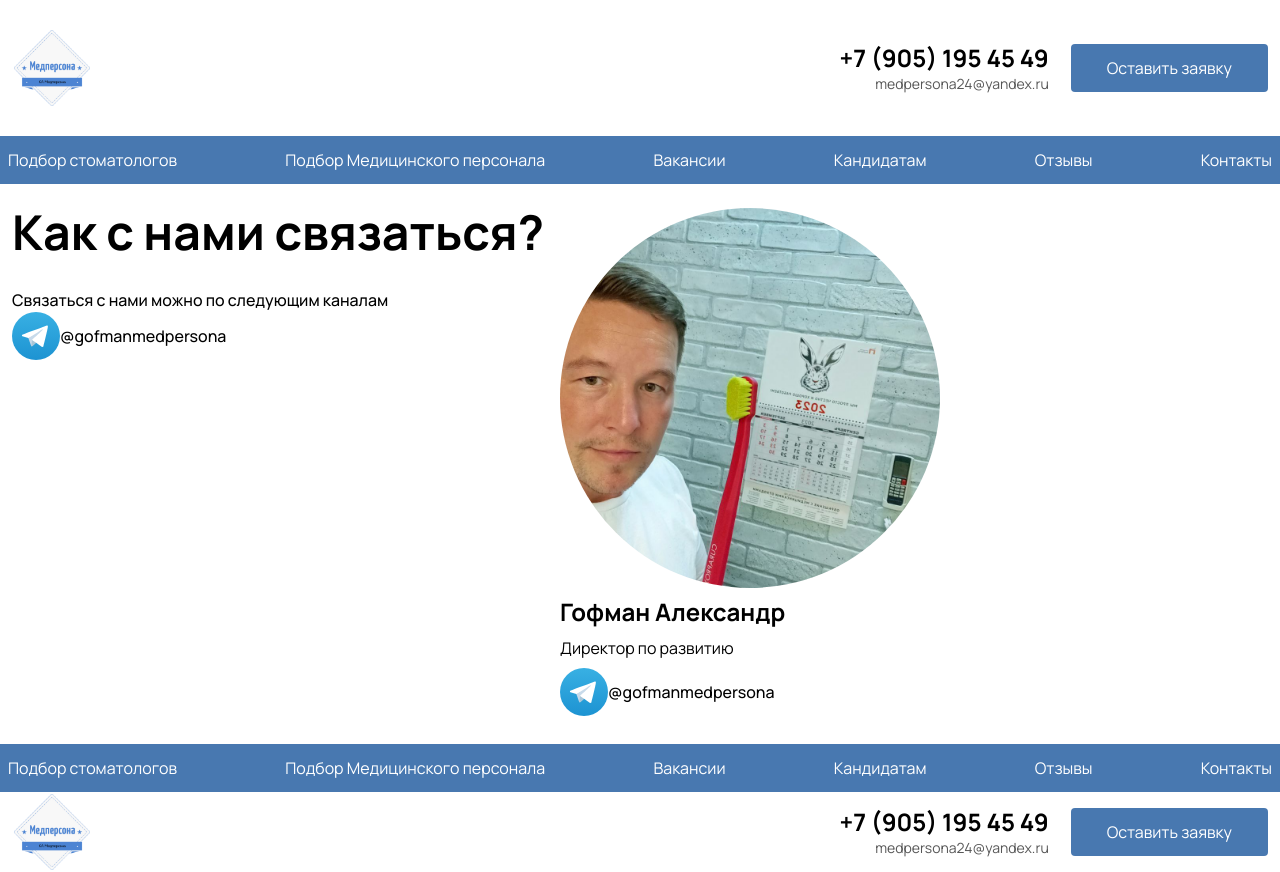
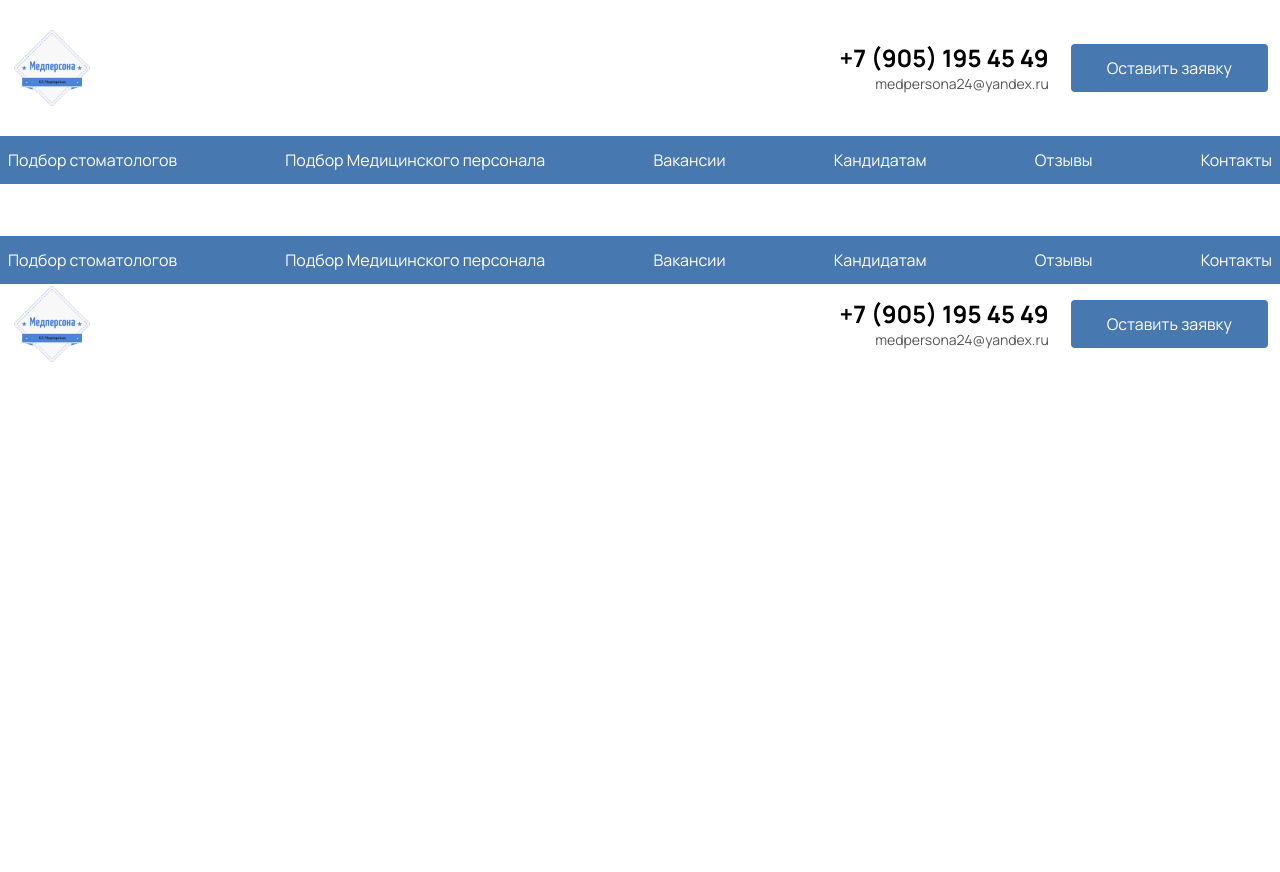
Before and after one commit to RVKPYATI/medpersona, a Next.js app: page /contacts in a window 1280 px wide. After the commit the page ends 800 px from the top, so only its background shows below. Built offline with nearby package versions, Linux system fonts and the light colour scheme.

Commit message:
delete contacts

```diff
--- a/src/app/components/Contacts/ContactsPage.jsx
+++ b/src/app/components/Contacts/ContactsPage.jsx
@@ -4,7 +4,7 @@ import Link from "next/link";
 export const ContactPage = () => {
   return (
     <div className="flex flex-wrap gap-4 mt-6">
-      <div className="">
+      {/* <div className="">
         <h1 className="text-5xl font-bold mb-8 ">Как с нами связаться?</h1>
         <p className="font-medium">
           Связаться с нами можно по следующим каналам
@@ -47,7 +47,7 @@ export const ContactPage = () => {
             </div>
           </Link>
         </div>
-      </div>
+      </div>*/}
     </div>
   );
 };
```
